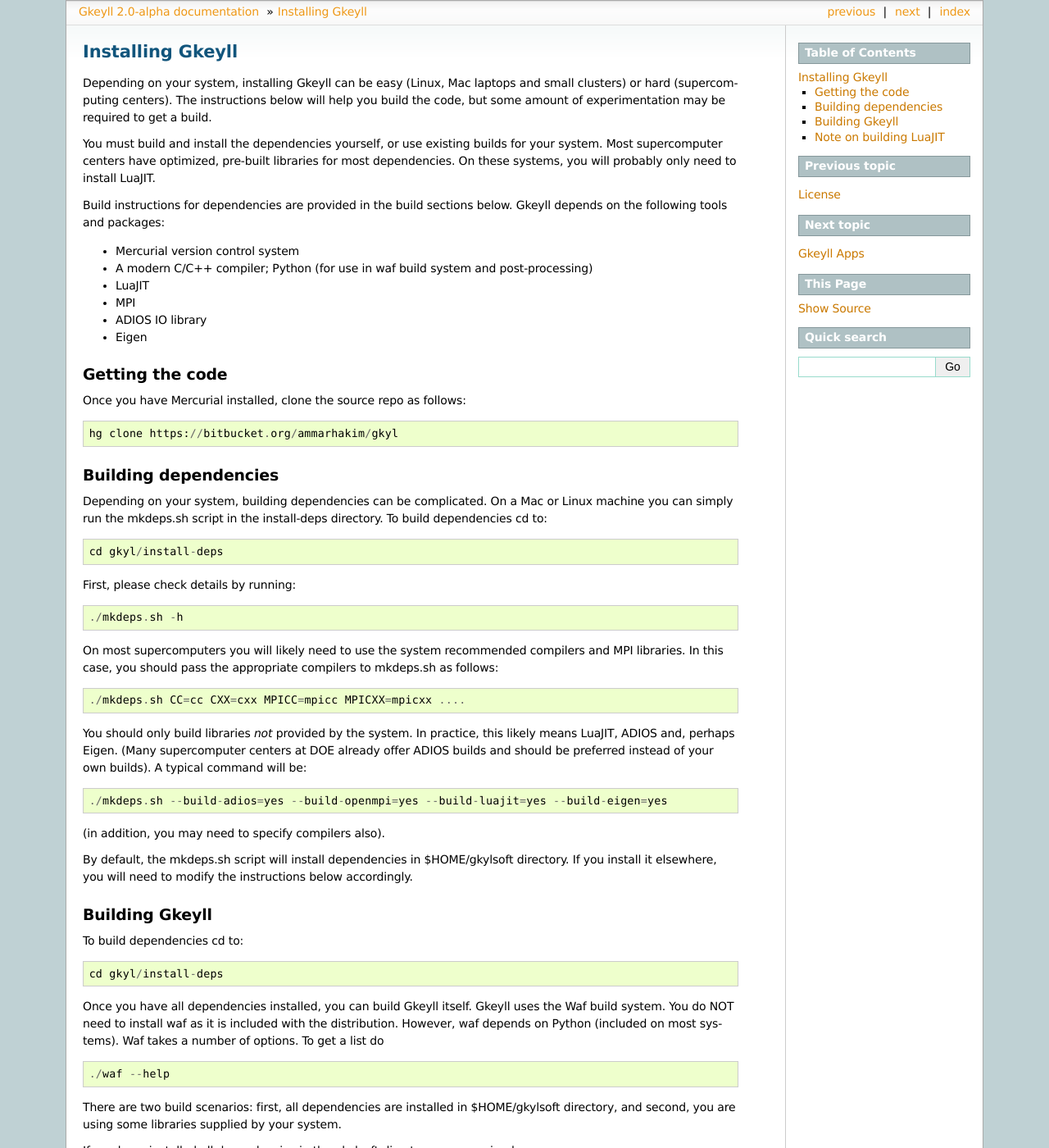
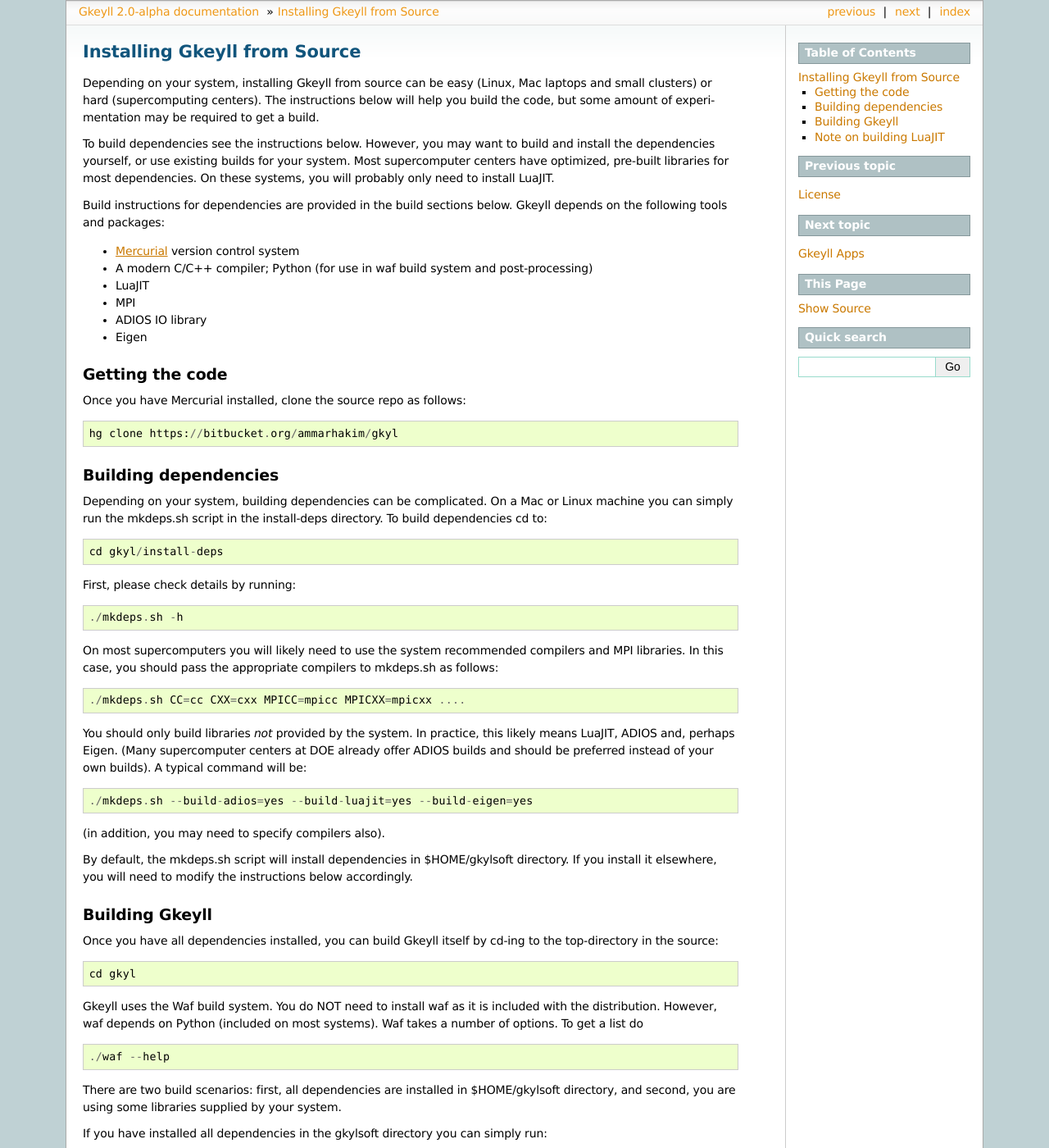
Before and after one commit to ammarhakim/gkyl-doc, a Sphinx documentation site: the page built from source/gkyl/install.rst, in a window 1280 px wide and 1400 px high. Shown: the whole window at 82% size. Built offline with Sphinx 7.4.7, drawn with Linux system fonts in a browser that asks for light colours; some of the changed text lies outside the part shown.

Commit message:
Updates to install instructions etc

```diff
--- a/source/gkyl/install.rst
+++ b/source/gkyl/install.rst
@@ -1,12 +1,13 @@
-Installing Gkeyll
-+++++++++++++++++
+Installing Gkeyll from Source
++++++++++++++++++++++++++++++
 
-Depending on your system, installing Gkeyll can be easy (Linux, Mac
-laptops and small clusters) or hard (supercomputing centers). The
-instructions below will help you build the code, but some amount of
-experimentation may be required to get a build.
+Depending on your system, installing Gkeyll from source can be easy
+(Linux, Mac laptops and small clusters) or hard (supercomputing
+centers). The instructions below will help you build the code, but
+some amount of experimentation may be required to get a build.
 
-You must build and install the dependencies yourself, or use existing
+To build dependencies see the instructions below. However, you may
+want to build and install the dependencies yourself, or use existing
 builds for your system. Most supercomputer centers have optimized,
 pre-built libraries for most dependencies. On these systems, you will
 probably only need to install LuaJIT.
@@ -14,7 +15,7 @@
 Build instructions for dependencies are provided in the build sections
 below. Gkeyll depends on the following tools and packages:
 
-- Mercurial version control system
+- `Mercurial <https://www.mercurial-scm.org>`_ version control system
 - A modern C/C++ compiler; Python (for use in waf build system and
   post-processing)
 - LuaJIT
@@ -53,7 +54,7 @@
 supercomputer centers at DOE already offer ADIOS builds and should be
 preferred instead of your own builds). A typical command will be::
 
-  ./mkdeps.sh --build-adios=yes --build-openmpi=yes --build-luajit=yes --build-eigen=yes
+  ./mkdeps.sh --build-adios=yes --build-luajit=yes --build-eigen=yes
 
 (in addition, you may need to specify compilers also).
 
@@ -64,11 +65,11 @@
 Building Gkeyll
 ---------------
 
-To build dependencies cd to::
+Once you have all dependencies installed, you can build Gkeyll itself
+by cd-ing to the top-directory in the source::
 
-  cd gkyl/install-deps
+  cd gkyl
 
-Once you have all dependencies installed, you can build Gkeyll itself.
 Gkeyll uses the Waf build system. You do NOT need to install waf as it
 is included with the distribution. However, waf depends on Python
 (included on most systems). Waf takes a number of options. To get a
--- a/source/license.rst
+++ b/source/license.rst
@@ -8,9 +8,9 @@
 read access to the code is available to everyone, write access to the
 source-code repository is restricted to those who need to modify the
 code. In practice, this means researchers at PPPL and our partner
-institutions. In particular, this means you either need to have
-jointly funded projects or jointly supervised graduate students with
-Princeton University/PPPL.
+institutions. In particular, this means that for write access you
+either need to have jointly funded projects or jointly supervised
+graduate students with Princeton University/PPPL.
 
 Gkeyll, Postgkyl and this documentation is copyrighted 2016-2018 by
 Ammar Hakim.
```
Also changed, not shown: source/index.rst (+5 -5 lines).
